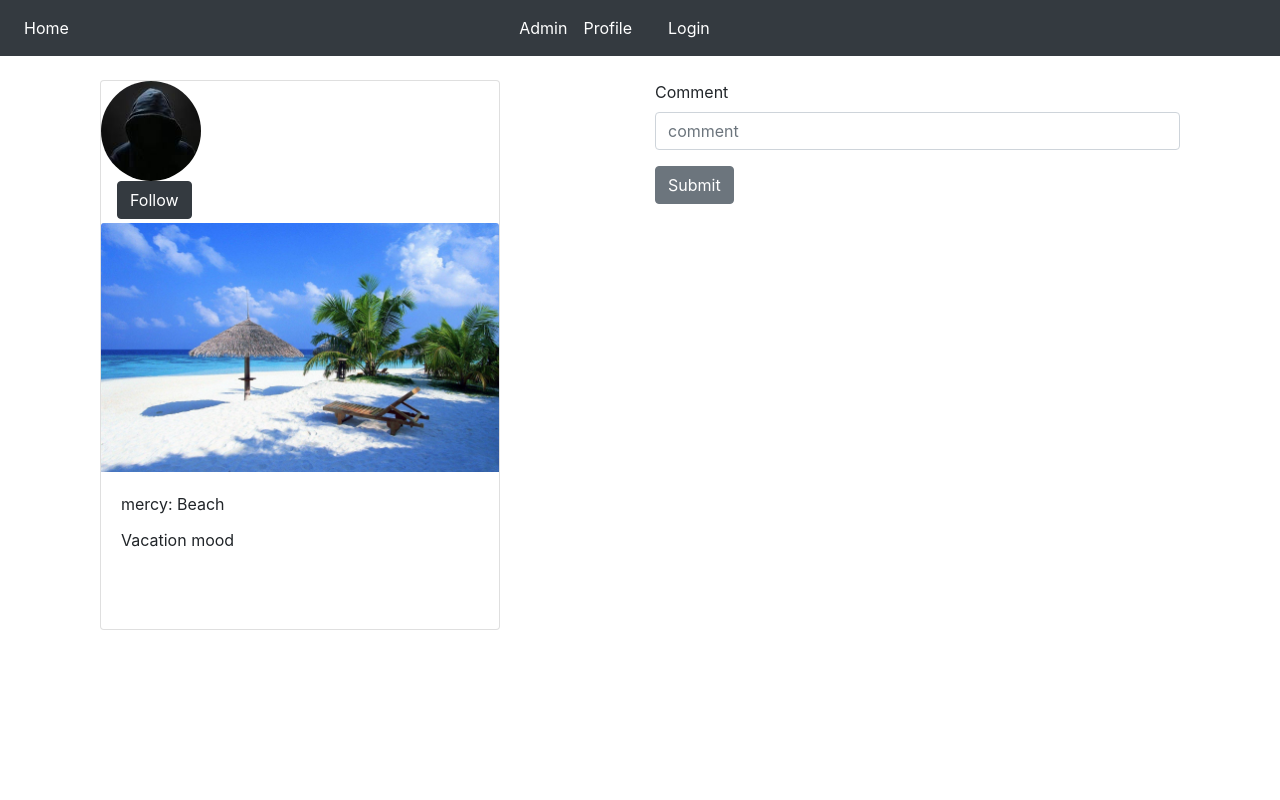
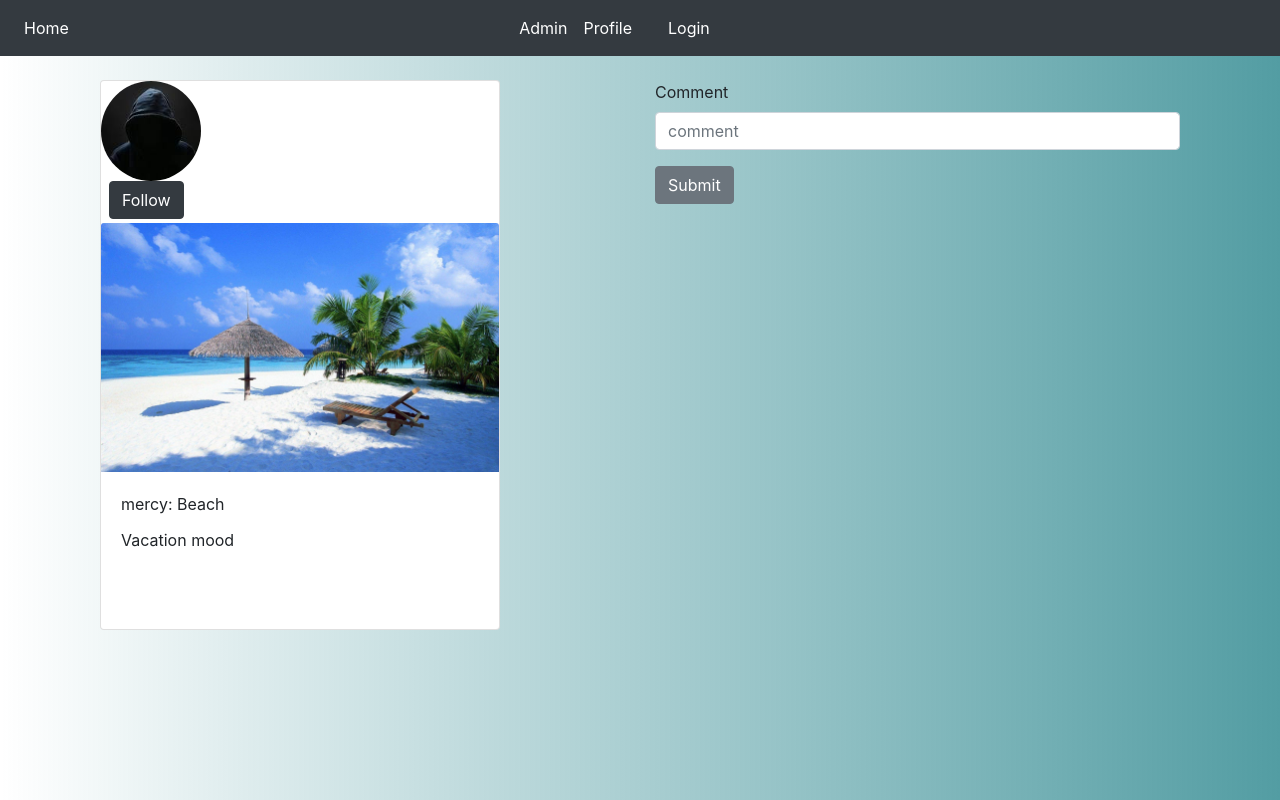
Before and after one commit to Mercynenoh/insta-photos, a Django app: page /image/3 in a window 1280 px wide. Run offline with Django 4.2, Linux system fonts and the light colour scheme; data comes from the database, SQL or seed files in the repository; both versions use the stored data as it was after the commit; some libraries are stand-ins or nearby versions.

Commit message:
add background color

```diff
--- a/photos/templates/photos/image.html
+++ b/photos/templates/photos/image.html
@@ -8,12 +8,13 @@
         <div class="col md-4">
             <div class="card mt-4">
                 <img src="{{ post.profile.pic.url }}" height="100px" width="100px" style="border-radius:50%; float: left; " class="">
+                {{user.username}}
                 <form action="/followers_count/" method="POST" enctype="multipart/form-data">
                     {% csrf_token%}
                     <input type="hidden" name="user" value="{{current.user}}" readonly/>
                     <input type="hidden" name="follower" value="{{user.username}}" readonly/>
                     <input type="hidden" name="value" value="follow" readonly/>
-                    <button class="btn btn-dark profile-edit-btn-dark mb-1 ml-3" type="submit" >
+                    <button class="btn btn-dark profile-edit-btn-dark mb-1 ml-2" type="submit" >
                        Follow
                     </button>
                 <img src="{{post.image.url}}" class="card-img-top" alt="Fissure in Sandstone"/>
--- a/photos/templates/photos/post_list.html
+++ b/photos/templates/photos/post_list.html
@@ -31,6 +31,7 @@
     {% for image in object_list %}
     <div class="card mt-4 mb-4" style="margin-left:200px;">
         <img src="{{ image.profile.pic.url }}" height="100px" width="100px" style="border-radius:50%; " class="">
+        {{user.username}}
         <a
         class="open-image"
         href="{% url 'image' image.id %}"
@@ -40,7 +41,9 @@
           <p class="card-title">{{image.author.username}}: {{image.imagename}}</p>
           <p class="card-text">{{image.caption}}</p>
           <h5>Comments</h5>
-          <p>{{image.author}}: {{image.comments}}</p>
+          {% for comment in object_list %}
+          <p>{{image.author}}: {{comment.comments}}</p>
+          {% endfor %}
         </div>
       </div>
       {% endfor %}
--- a/static/css/index.css
+++ b/static/css/index.css
@@ -3,3 +3,6 @@
   width: 400px;
 
 }
+body{
+  background-image: linear-gradient(to right, rgba(255,0,0,0), rgb(83, 157, 163));
+}
```
Also changed, not shown: db.sqlite3.
